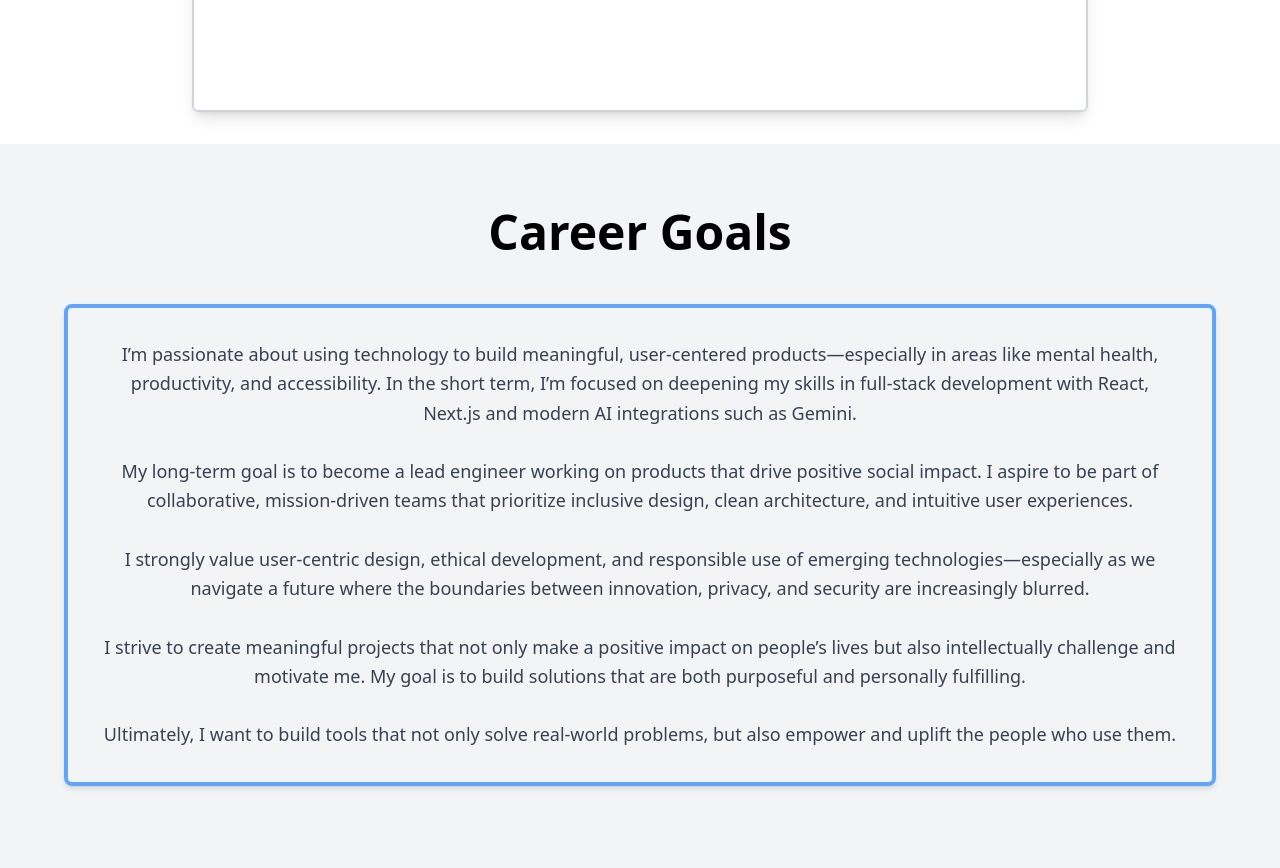
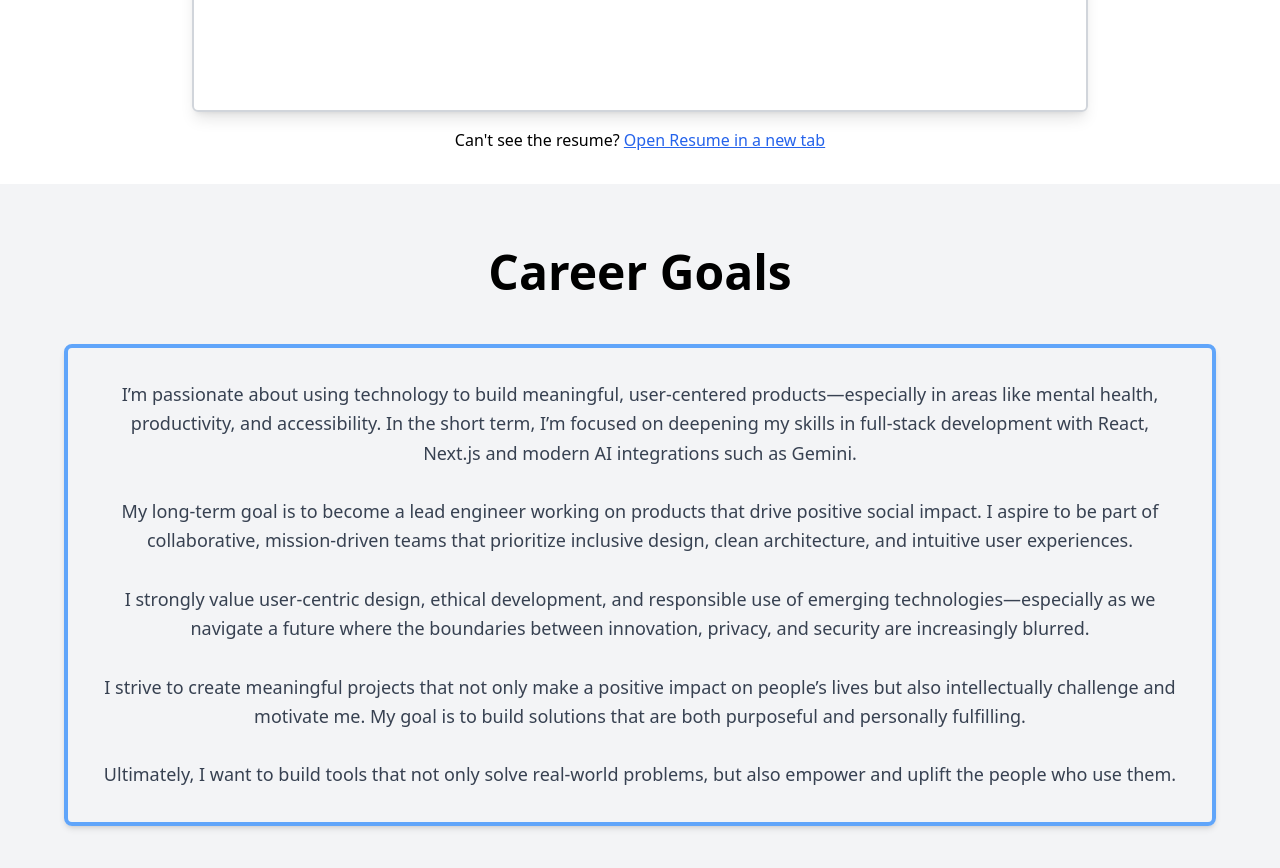
Before and after one commit to IsaiahWut/my-portfolio, a React (Create React App) app: page / in a window 1280 px wide. Shown: the part 4100-4968 px from the top of the page. Built offline with nearby package versions, Linux system fonts and the light colour scheme.

Commit message:
Fixed resume display issue

```diff
--- a/src/pages/Resume.tsx
+++ b/src/pages/Resume.tsx
@@ -1,4 +1,6 @@
-const Resume = () => {
+import React from 'react';
+
+const Resume: React.FC = () => {
   return (
     <section
       id="resume"
@@ -15,6 +17,18 @@ const Resume = () => {
           title="Resume"
         />
       </div>
+
+      <p className="mt-4 text-center">
+        Can't see the resume?{' '}
+        <a
+          href={`${process.env.PUBLIC_URL}/Resume.pdf`}
+          target="_blank"
+          rel="noopener noreferrer"
+          className="text-blue-600 underline"
+        >
+          Open Resume in a new tab
+        </a>
+      </p>
     </section>
   );
 };
```
